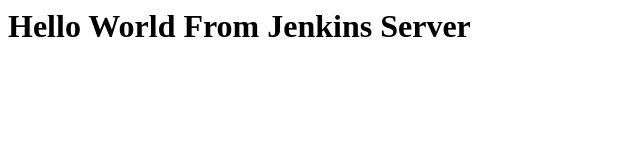
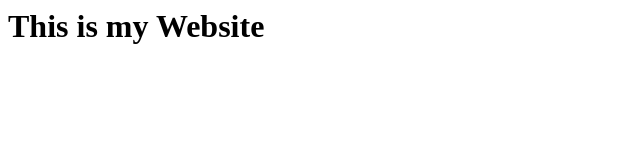
Before and after one commit to bek24/myapp, a plain HTML site: page index.html in a window 1280 px wide. Shown: the whole page, without its empty margins (0-640 px from the left). Drawn offline with Linux system fonts and the light colour scheme.

Commit message:
dockerfile and index.html

```diff
--- a/index.html
+++ b/index.html
@@ -1 +1 @@
-<h1> Hello World From Jenkins Server <h1>
+<h1> This is my Website <h1>
```
Also changed, not shown: 1 other file.
